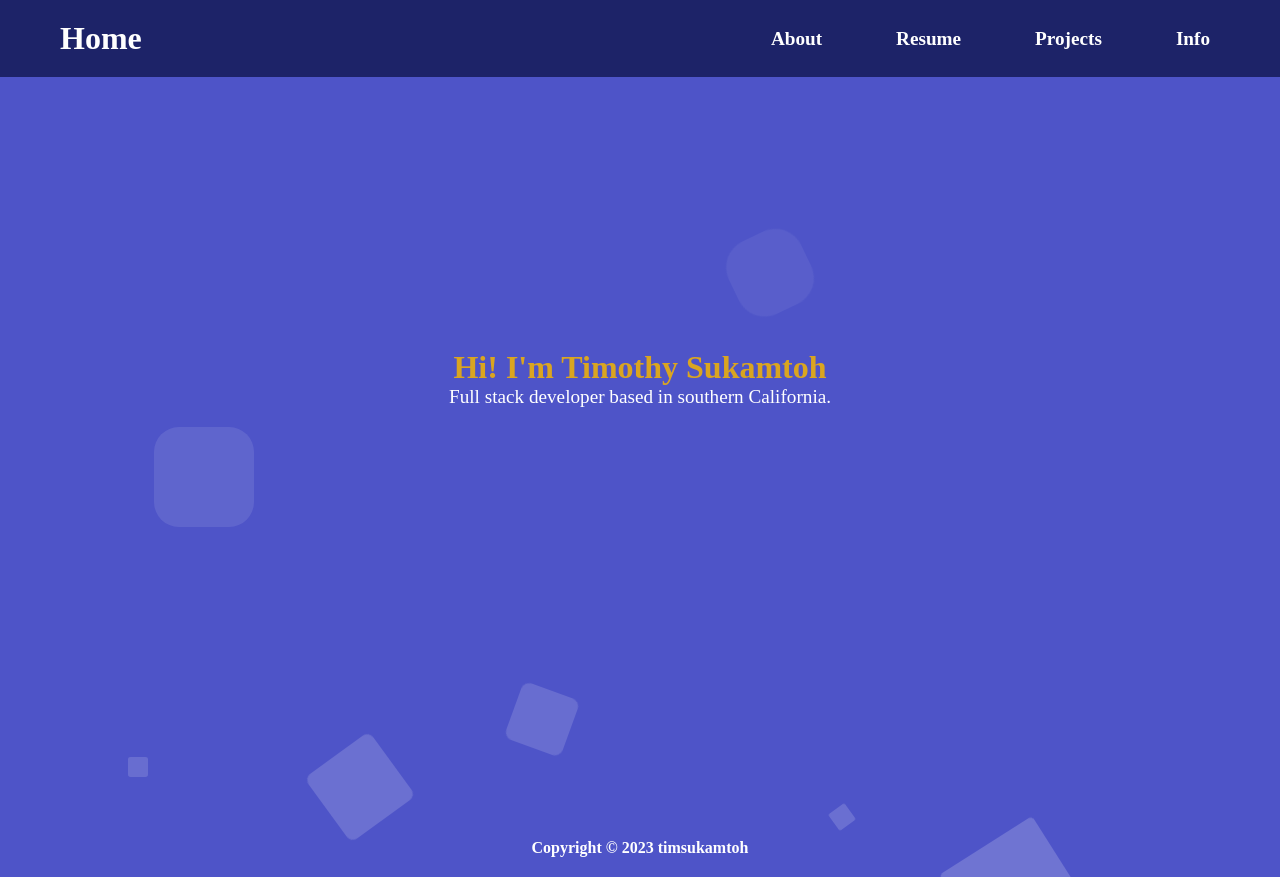
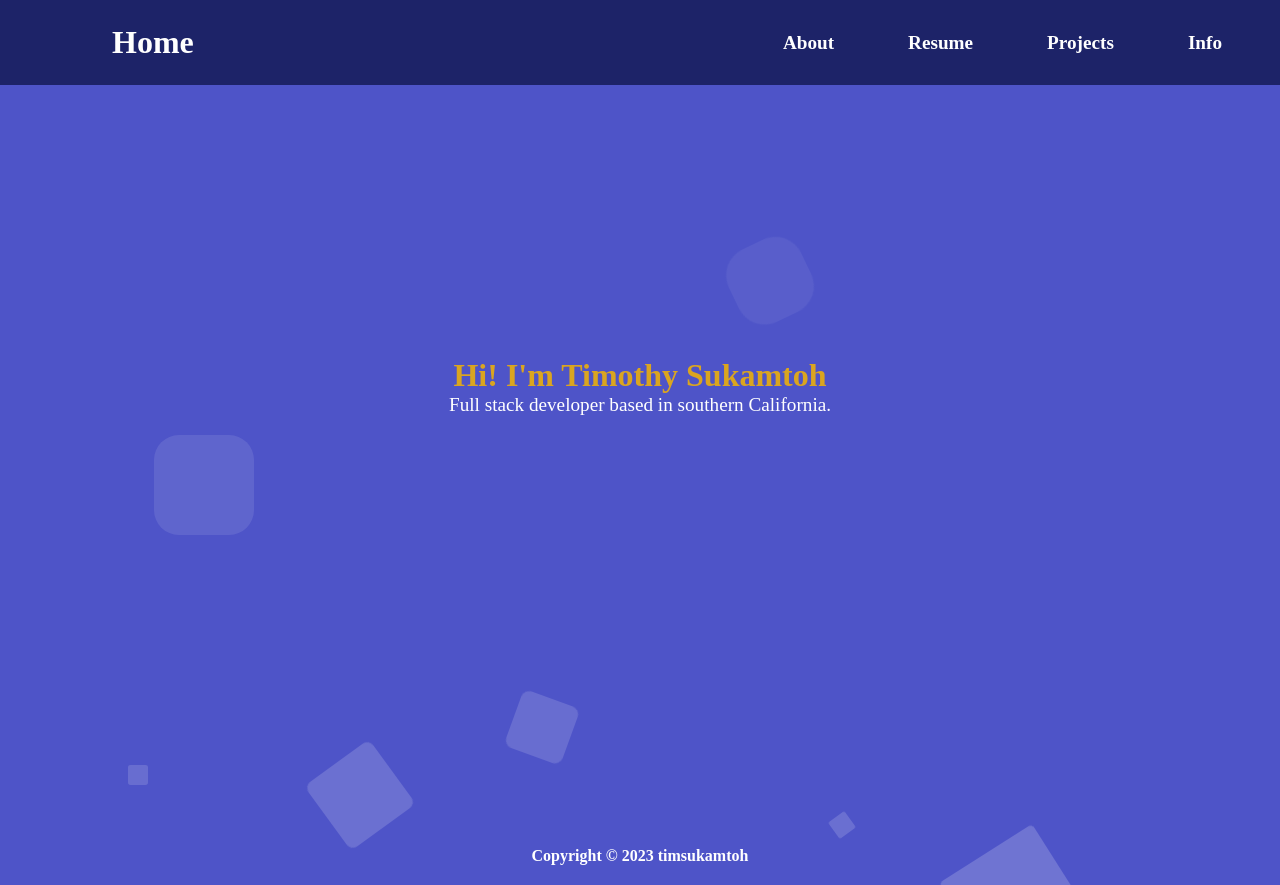
Before and after one commit to timsukamtoh/personal-website, a plain HTML site: page index.html in a window 1280 px wide. Drawn offline with Linux system fonts and the light colour scheme.

Commit message:
fixed whitespace on bottom

```diff
--- a/style.css
+++ b/style.css
@@ -32,10 +32,12 @@ a{
     display: flex;
     align-items: center;
     justify-content: space-between;
-    padding: 20px 60px;
+    padding: 1.5rem 3rem;
     background-color: rgb(29, 35, 104);
+    z-index: 1;
 }
 .label{
+    padding: 0rem 4rem ;
     font-size: xx-large;
     color: goldenrod;
 }
@@ -52,6 +54,7 @@ a{
 }
 
 nav a {
+    z-index: 1;
     text-decoration: none;
     color: white;
     margin-right: 10px;
@@ -105,7 +108,7 @@ a:hover {
     background: #4e54c8;
     background: -webkit-linear-gradient(to left, #8f94fb, #4e54c8);
     width: 100%;
-    height:100vh;
+    min-height:100vh;
 }
 .title-card{
     position: relative;
@@ -292,7 +295,7 @@ a:hover {
 /*footer*/
 .footer{
     position: absolute;
-    bottom: 0%;
+    bottom: 0;
     left: 0;
     width: 100%;
     display: flex;
```
